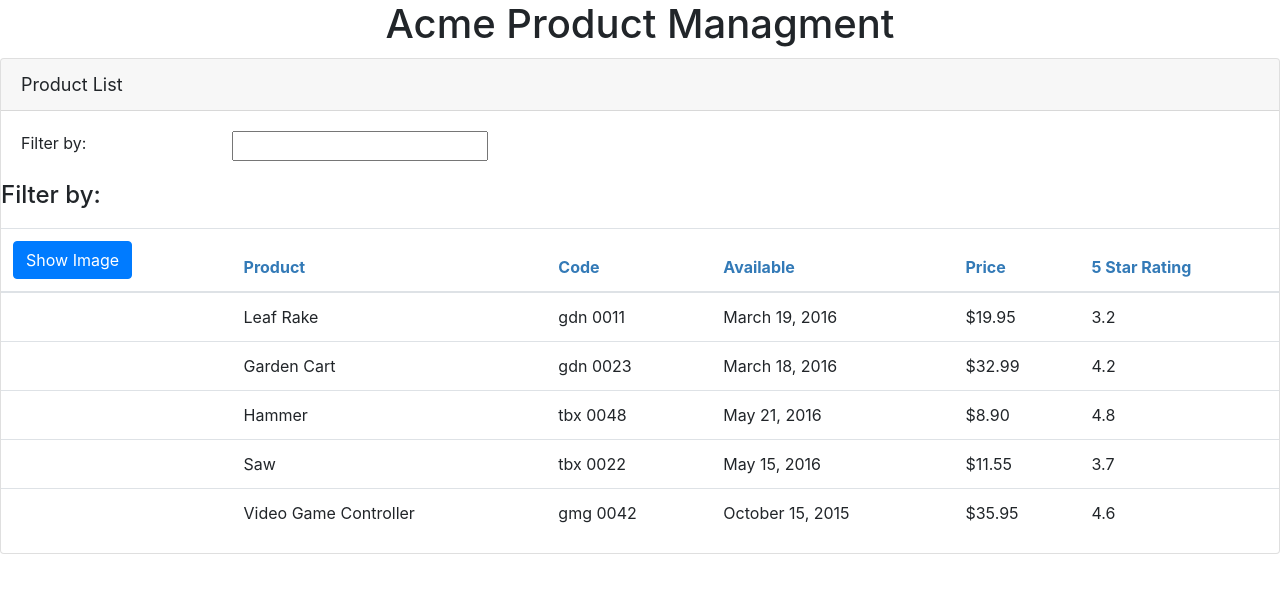
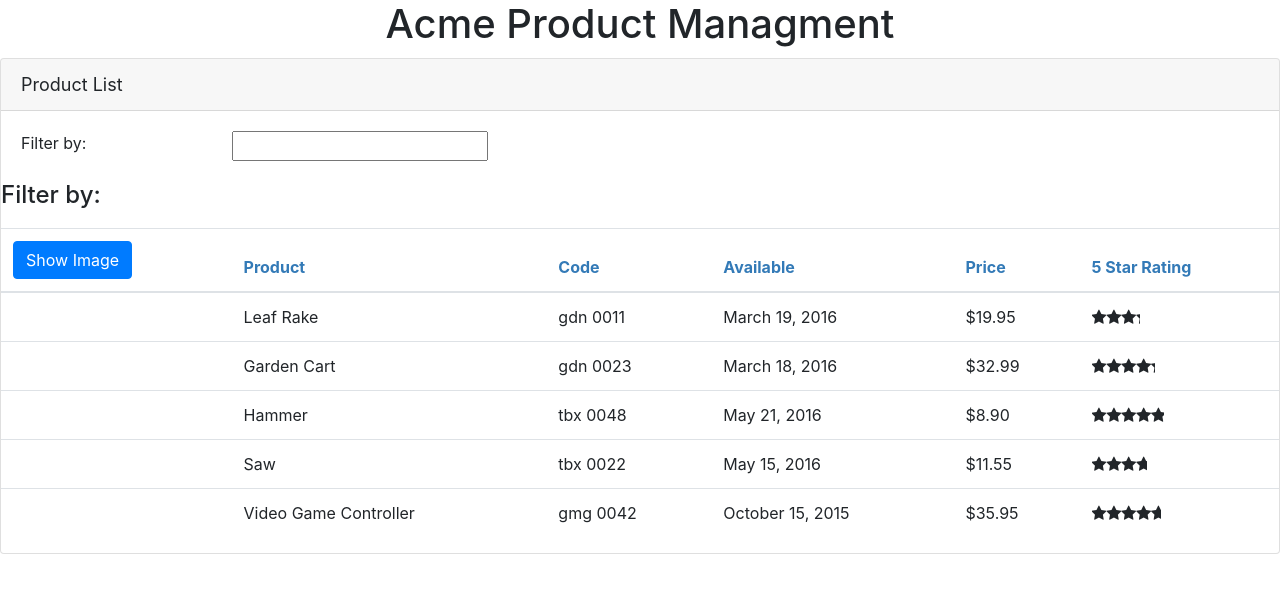
Before and after one commit to ManevN/APM, an Angular app: page / in a window 1280 px wide. Shown: the top 592 px of the page. Built offline with nearby package versions, Linux system fonts and the light colour scheme.

Commit message:
NestedComponents
Decorators: @Input(),@Output()

PropertyBinding,EventBinding

EventEmitter<>()

```diff
--- a/src/app/app.module.ts
+++ b/src/app/app.module.ts
@@ -5,12 +5,14 @@
 import { AppComponent } from './app.component';
 import { ProductListComponent } from './products/product-list.component';
 import { ConvertToSpacesPipe } from './shared/convert-to-spaces.pipe';
+import {StarComponent} from './shared/star.component'
 
 @NgModule({
   declarations: [
     AppComponent,
     ProductListComponent,
-    ConvertToSpacesPipe
+    ConvertToSpacesPipe,
+    StarComponent
   ],
   imports: [
     BrowserModule,
--- a/src/app/products/product-list.component.html
+++ b/src/app/products/product-list.component.html
@@ -46,7 +46,8 @@
                     <td>{{product.productCode | lowercase | convertToSpaces: '-' }}</td>
                     <td>{{product.releaseDate}}</td>
                     <td>{{product.price | currency:'USD':'symbol':'1.2-2'}}</td>
-                    <td>{{product.starRating}}</td>
+                    <td><pm-star [rating] = 'product.starRating'
+                                (retingClicked)='onRetingClicked($event)'></pm-star></td>
 
                 </tr>
             <tbody>
--- a/src/app/products/product-list.component.ts
+++ b/src/app/products/product-list.component.ts
@@ -99,4 +99,8 @@
         filterBy = filterBy.toLowerCase();
           return this.products.filter((product: IProduct)=> product.productName.toLocaleLowerCase().indexOf(filterBy) !== -1);
       }
+
+      onRetingClicked(message:string): void {
+         this.pageTitle = 'Product List: '+ message;
+      }
 }
--- a/src/app/shared/star.component.html
+++ b/src/app/shared/star.component.html
@@ -1,7 +1,9 @@
 <div class="crop"
      [style.width.px]="starWidth"
-     [title]="rating">
-  <div style="width: 75px">
+     [title]="rating"
+     (click)='onClick()'
+     >
+  <div  style="width: 75px">
     <span class="fa fa-star"></span>
     <span class="fa fa-star"></span>
     <span class="fa fa-star"></span>
--- /dev/null
+++ b/src/app/shared/star.component.ts
@@ -0,0 +1,27 @@
+import { Component, OnChanges, Input, Output } from "@angular/core";
+import { ProductListComponent } from "../products/product-list.component";
+import { EventEmitter } from "@angular/core";
+
+@Component({
+    selector:"pm-star",
+    templateUrl:'./star.component.html',
+    styleUrls:['./star.component.css']
+})
+
+
+
+export class StarComponent implements OnChanges{
+    @Input() rating: number;
+    starWidth: number ;
+    @Output() retingClicked: EventEmitter<string> = new EventEmitter<string>();
+
+    ngOnChanges(): void{
+        this.starWidth = this.rating * 75/5;
+    }
+
+    onClick(){
+
+        this.retingClicked.emit('The rating '+ this.rating +' was clicked!')
+
+    }
+}
```
